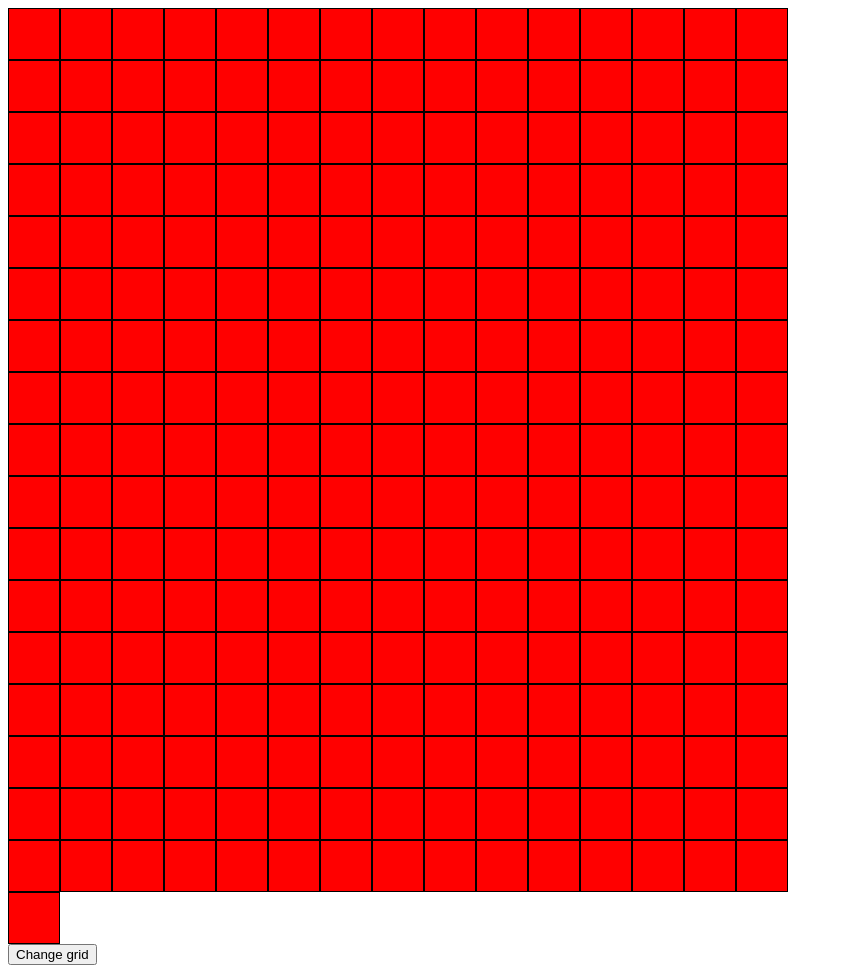
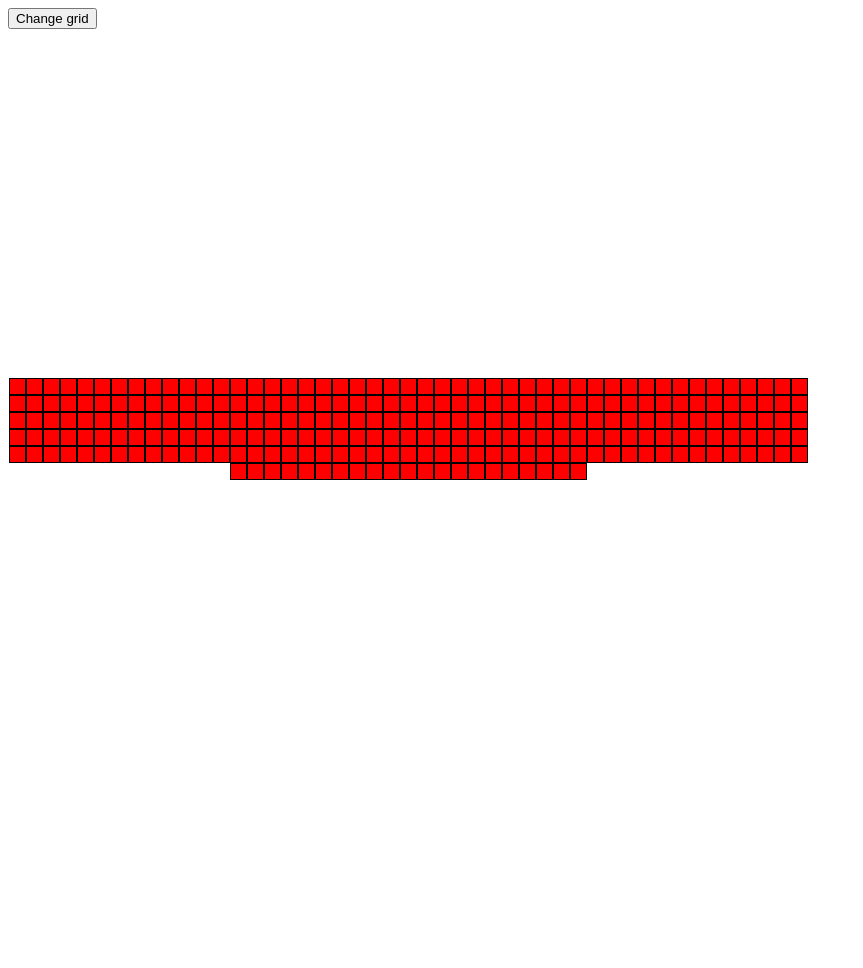
Before and after one commit to riraum/etch-a-sketch, a plain HTML site: page index.html in a window 1280 px wide. Shown: the whole page, without its empty margins (0-863 px from the left). After the commit the page ends 837 px from the top, so only its background shows below. Drawn offline with Linux system fonts and the light colour scheme.

Commit message:
Add div square replace logic

```diff
--- a/index.html
+++ b/index.html
@@ -7,10 +7,10 @@
   <title>Etch-a-sketch</title>
   <link rel="stylesheet" href="style.css">
 </head>
-<div id="container"> </div>
 
 <body>
   <button onclick="requestGridSize()">Change grid</button>
+  <div id="container"> </div>
   <script src="script.js"></script>
 </body>
 
--- a/script.js
+++ b/script.js
@@ -1,13 +1,26 @@
 console.log("Initialize");
 // Create 16x16 grid squares inside div
 // div with id="container" exists
-const divSelect = document.querySelector("#container");
-for (let i = 0; i < 256; i++) {
-  let gridSquares = document.createElement("div-squares");
-  divSelect.appendChild(gridSquares);
-  // gridSquares.style.width = "20px";
-  // gridSquares.style.height = "20px";
-  // gridSquares.style.background = "red";
+const container = document.querySelector("#container");
+const divSquares = document.querySelectorAll("div-squares");
+// const gridSquares = document.createElement("div-squares");
+
+function createGrid(gridAmount) {
+  for (i = 0; i < gridAmount; i++) {
+    let gridSquares = document.createElement("div-squares");
+    container.appendChild(gridSquares);
+  }
+}
+createGrid(256);
+
+function createUserGrid(gridAmount) {
+  // container.removeChild(container.divSquares);
+  container.replaceChildren();
+  for (i = 0; i < gridAmount; i++) {
+    let gridSquares = document.createElement("div-squares");
+    container.appendChild(gridSquares);
+    console.log(`gridAmount is: ${gridAmount}`);
+  }
 }
 // Add eventlistener for hover
 // divSelect.addEventListener("hover", (e) => {
@@ -15,4 +28,6 @@ for (let i = 0; i < 256; i++) {
 // });
 function requestGridSize() {
   let newGridSize = prompt("Enter grid size <=100");
+  createUserGrid(newGridSize * newGridSize);
+  console.log(`newGridSize is: ${newGridSize}`);
 }
--- a/style.css
+++ b/style.css
@@ -1,15 +1,20 @@
 #container {
   display: flex;
-  /* flex: 1 1 0; */
+  /* flex: 1 1 0px; */
   flex-wrap: wrap;
-  max-width: 100vh;
+  width: 800px;
+  height: 800px;
+  justify-content: center;
+  align-items: center;
+  align-content: center;
 }
 
 div-squares {
   border: 1px solid black;
-  min-width: 50px;
-  min-height: 50px;
+  min-width: 15px;
+  min-height: 15px;
   background-color: red;
+  /* flex: 1; */
 }
 
 div-squares:hover {
```
